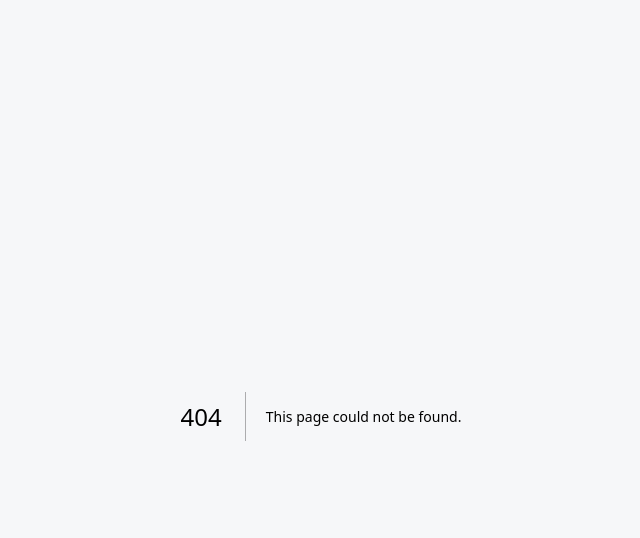
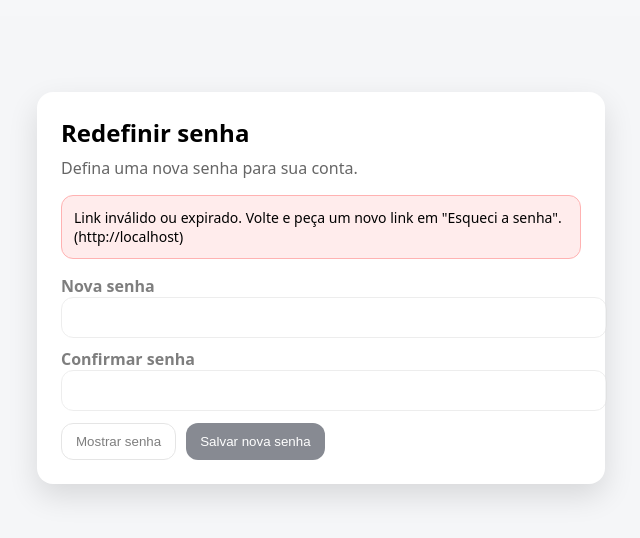
Before and after one commit to cleonenas123-dev/alerta-licitacao-v2, a Next.js app: page /reset in a window 1280 px wide. Before the commit this address had no page. Shown: the top 538 px of the page, without its empty margins (319-959 px from the left). Built offline with nearby package versions, Linux system fonts and the light colour scheme; no server answers.

Commit message:
Create page.js

```diff
--- /dev/null
+++ b/app/reset/page.js
@@ -0,0 +1,142 @@
+"use client";
+
+import { useEffect, useMemo, useState } from "react";
+import { useRouter } from "next/navigation";
+import { supabase } from "../../lib/supabaseClient";
+
+function parseHash(hash) {
+  const h = hash?.startsWith("#") ? hash.slice(1) : hash || "";
+  const params = new URLSearchParams(h);
+  return {
+    access_token: params.get("access_token"),
+    refresh_token: params.get("refresh_token"),
+    type: params.get("type"),
+  };
+}
+
+export default function ResetPage() {
+  const router = useRouter();
+  const [status, setStatus] = useState({ type: "info", text: "" });
+  const [pw1, setPw1] = useState("");
+  const [pw2, setPw2] = useState("");
+  const [ready, setReady] = useState(false);
+  const [show, setShow] = useState(false);
+
+  const origin = useMemo(() => (typeof window !== "undefined" ? window.location.origin : ""), []);
+
+  useEffect(() => {
+    const run = async () => {
+      try {
+        // 1) Caso venha via ?code=...
+        const url = new URL(window.location.href);
+        const code = url.searchParams.get("code");
+        if (code) {
+          const { error } = await supabase.auth.exchangeCodeForSession(code);
+          if (error) throw error;
+          setReady(true);
+          setStatus({ type: "ok", text: "Link validado. Defina sua nova senha." });
+          return;
+        }
+
+        // 2) Caso venha via #access_token=...&type=recovery
+        const { access_token, refresh_token, type } = parseHash(window.location.hash);
+        if (access_token && refresh_token) {
+          const { error } = await supabase.auth.setSession({ access_token, refresh_token });
+          if (error) throw error;
+
+          if (type !== "recovery") {
+            setStatus({ type: "warn", text: "Este link não é de recuperação de senha." });
+          } else {
+            setStatus({ type: "ok", text: "Link validado. Defina sua nova senha." });
+          }
+          setReady(true);
+          return;
+        }
+
+        setStatus({
+          type: "error",
+          text: `Link inválido ou expirado. Volte e peça um novo link em "Esqueci a senha". (${origin})`,
+        });
+      } catch (e) {
+        setStatus({ type: "error", text: e?.message || "Falha ao validar link." });
+      }
+    };
+    run();
+  }, [origin]);
+
+  const boxStyle = {
+    maxWidth: 520,
+    margin: "60px auto",
+    padding: 24,
+    borderRadius: 16,
+    background: "#fff",
+    boxShadow: "0 12px 30px rgba(0,0,0,.12)",
+    fontFamily: "system-ui, -apple-system, Segoe UI, Roboto, Arial",
+  };
+
+  const alertStyle = (type) => {
+    const base = { padding: 12, borderRadius: 12, marginTop: 12, fontSize: 14 };
+    if (type === "ok") return { ...base, background: "#e8fff0", border: "1px solid #9be7b4" };
+    if (type === "warn") return { ...base, background: "#fff7e6", border: "1px solid #ffd59a" };
+    if (type === "error") return { ...base, background: "#ffecec", border: "1px solid #ffb2b2" };
+    return { ...base, background: "#eef5ff", border: "1px solid #b9d4ff" };
+  };
+
+  const onSave = async () => {
+    if (pw1.length < 6) return setStatus({ type: "error", text: "Senha muito curta (mínimo 6 caracteres)." });
+    if (pw1 !== pw2) return setStatus({ type: "error", text: "As senhas não conferem." });
+
+    setStatus({ type: "info", text: "Atualizando senha..." });
+
+    const { error } = await supabase.auth.updateUser({ password: pw1 });
+    if (error) return setStatus({ type: "error", text: error.message });
+
+    setStatus({ type: "ok", text: "Senha atualizada com sucesso! Você já pode entrar." });
+    setTimeout(() => router.push("/login"), 800);
+  };
+
+  return (
+    <div style={{ background: "#f5f6f8", minHeight: "100vh", padding: 16 }}>
+      <div style={boxStyle}>
+        <h2 style={{ margin: 0 }}>Redefinir senha</h2>
+        <p style={{ marginTop: 8, color: "#666" }}>Defina uma nova senha para sua conta.</p>
+
+        <div style={alertStyle(status.type)}>{status.text || "Aguardando link..."}</div>
+
+        <div style={{ marginTop: 16, opacity: ready ? 1 : 0.5, pointerEvents: ready ? "auto" : "none" }}>
+          <label style={{ display: "block", fontWeight: 600, marginTop: 10 }}>Nova senha</label>
+          <input
+            type={show ? "text" : "password"}
+            value={pw1}
+            onChange={(e) => setPw1(e.target.value)}
+            style={{ width: "100%", padding: 12, borderRadius: 12, border: "1px solid #ddd" }}
+          />
+
+          <label style={{ display: "block", fontWeight: 600, marginTop: 10 }}>Confirmar senha</label>
+          <input
+            type={show ? "text" : "password"}
+            value={pw2}
+            onChange={(e) => setPw2(e.target.value)}
+            style={{ width: "100%", padding: 12, borderRadius: 12, border: "1px solid #ddd" }}
+          />
+
+          <div style={{ display: "flex", gap: 10, marginTop: 12 }}>
+            <button
+              onClick={() => setShow((s) => !s)}
+              style={{ padding: "10px 14px", borderRadius: 12, border: "1px solid #ccc", background: "#fff" }}
+            >
+              {show ? "Ocultar" : "Mostrar"} senha
+            </button>
+
+            <button
+              onClick={onSave}
+              style={{ padding: "10px 14px", borderRadius: 12, border: "none", background: "#111827", color: "#fff" }}
+            >
+              Salvar nova senha
+            </button>
+          </div>
+        </div>
+      </div>
+    </div>
+  );
+}
```
